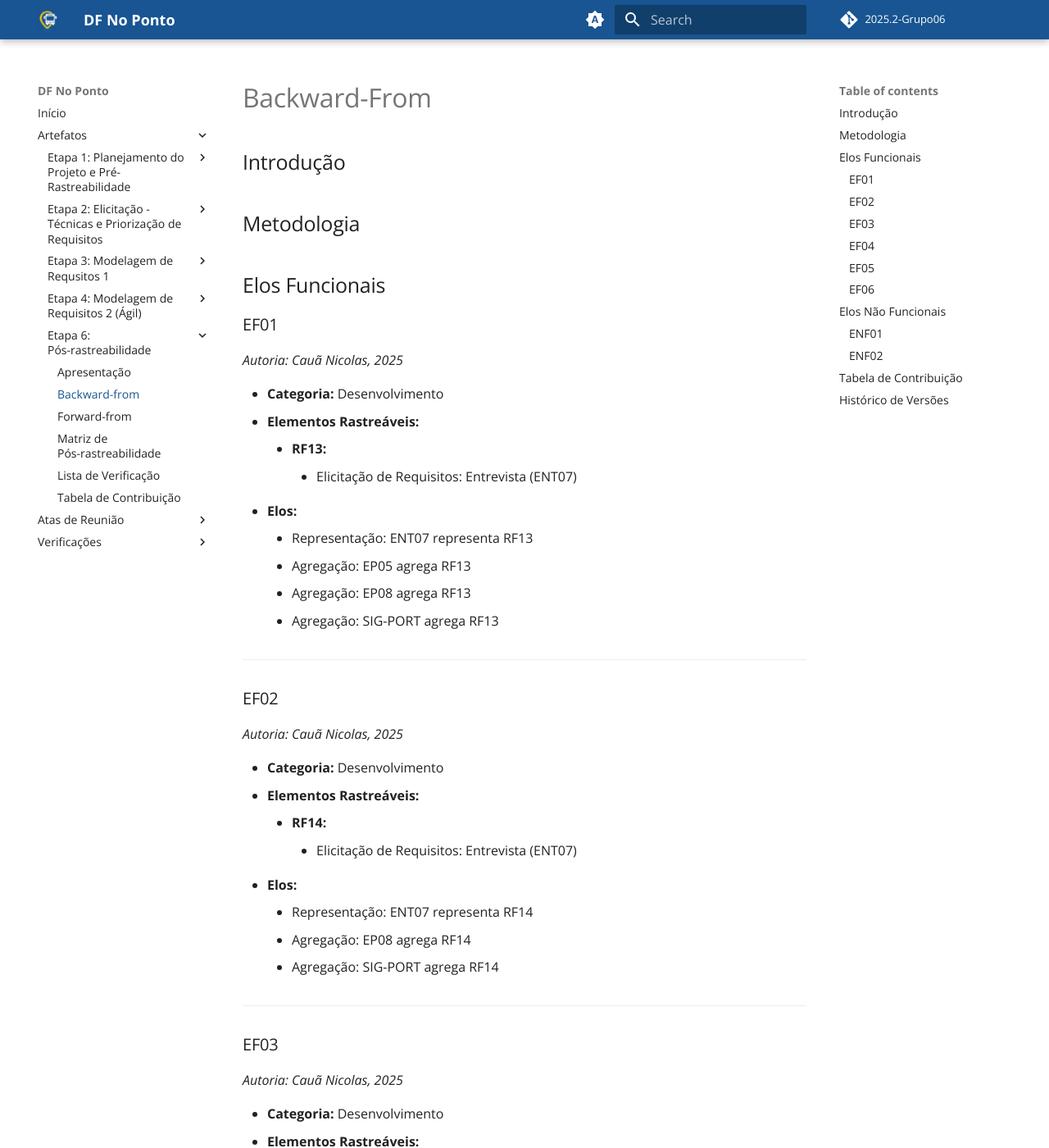
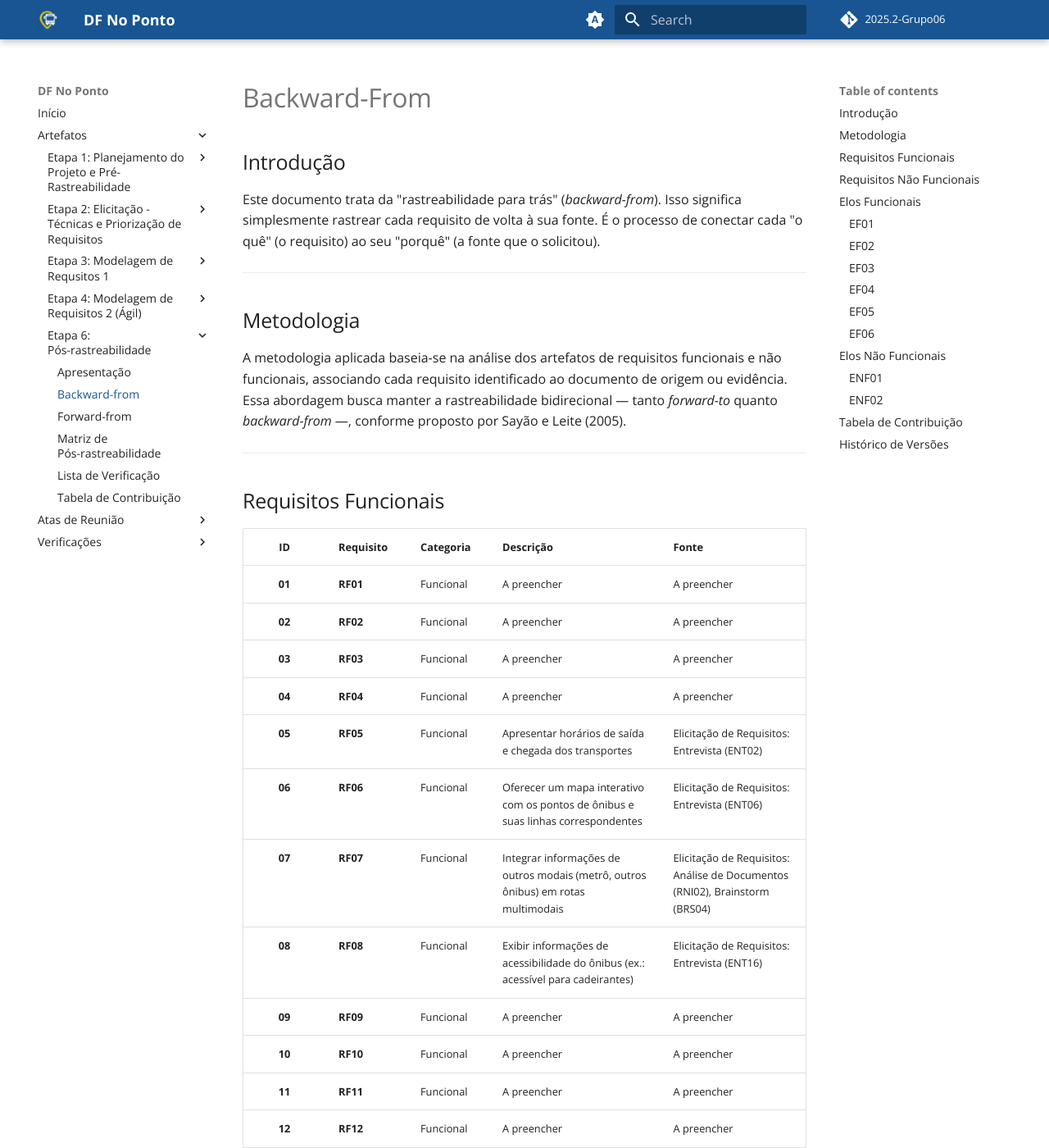
Before and after one commit to Requisitos-de-Software/2025.2-Grupo06, an MkDocs documentation site: the page built from docs/pos-rastreabilidade/backward.md, in a window 1280 px wide and 1400 px high. Shown: the whole window at 82% size. Built offline with MkDocs 1.6.1 and Material for MkDocs 9.7.7, drawn with Linux system fonts in a browser that asks for light colours; comment, search, counter and statistics services are not loaded; some of the changed text lies outside the part shown.

Commit message:
Update backward.md

```diff
--- a/docs/pos-rastreabilidade/backward.md
+++ b/docs/pos-rastreabilidade/backward.md
@@ -2,7 +2,69 @@
 
 ## Introdução
 
+Este documento trata da "rastreabilidade para trás" (*backward-from*). Isso significa simplesmente rastrear cada requisito de volta à sua fonte. É o processo de conectar cada "o quê" (o requisito) ao seu "porquê" (a fonte que o solicitou).
+
+---
+
 ## Metodologia
+
+A metodologia aplicada baseia-se na análise dos artefatos de requisitos funcionais e não funcionais, associando cada requisito identificado ao documento de origem ou evidência. Essa abordagem busca manter a rastreabilidade bidirecional — tanto *forward-to* quanto *backward-from* —, conforme proposto por Sayão e Leite (2005).
+
+---
+## Requisitos Funcionais
+
+| **ID** | **Requisito** | **Categoria** | **Descrição** | **Fonte** |
+|:------:|:---------------|:--------------|:---------------|:-----------|
+| **01** | **RF01** | Funcional | A preencher | A preencher |
+| **02** | **RF02** | Funcional | A preencher | A preencher |
+| **03** | **RF03** | Funcional | A preencher | A preencher |
+| **04** | **RF04** | Funcional | A preencher | A preencher |
+| **05** | **RF05** | Funcional | Apresentar horários de saída e chegada dos transportes | Elicitação de Requisitos: Entrevista (ENT02) |
+| **06** | **RF06** | Funcional | Oferecer um mapa interativo com os pontos de ônibus e suas linhas correspondentes | Elicitação de Requisitos: Entrevista (ENT06) |
+| **07** | **RF07** | Funcional | Integrar informações de outros modais (metrô, outros ônibus) em rotas multimodais | Elicitação de Requisitos: Análise de Documentos (RNI02), Brainstorm (BRS04) |
+| **08** | **RF08** | Funcional | Exibir informações de acessibilidade do ônibus (ex.: acessível para cadeirantes) | Elicitação de Requisitos: Entrevista (ENT16) |
+| **09** | **RF09** | Funcional | A preencher | A preencher |
+| **10** | **RF10** | Funcional | A preencher | A preencher |
+| **11** | **RF11** | Funcional | A preencher | A preencher |
+| **12** | **RF12** | Funcional | A preencher | A preencher |
+| **13** | **RF13** | Funcional | A preencher | A preencher |
+| **14** | **RF14** | Funcional | A preencher | A preencher |
+| **15** | **RF15** | Funcional | A preencher | A preencher |
+| **16** | **RF16** | Funcional | A preencher | A preencher |
+| **17** | **RF17** | Funcional | A preencher | A preencher |
+| **18** | **RF18** | Funcional | A preencher | A preencher |
+| **19** | **RF19** | Funcional | A preencher | A preencher |
+| **20** | **RF20** | Funcional | A preencher | A preencher |
+| **21** | **RF21** | Funcional | A preencher | A preencher |
+| **22** | **RF22** | Funcional | A preencher | A preencher |
+| **23** | **RF23** | Funcional | A preencher | A preencher |
+| **24** | **RF24** | Funcional | A preencher | A preencher |
+| **25** | **RF25** | Funcional | A preencher | A preencher |
+| **26** | **RF26** | Funcional | A preencher | A preencher |
+| **27** | **RF27** | Funcional | A preencher | A preencher |
+| **28** | **RF28** | Funcional | A preencher | A preencher |
+| **29** | **RF29** | Funcional | A preencher | A preencher |
+| **30** | **RF30** | Funcional | A preencher | A preencher |
+| **31** | **RF31** | Funcional | Sistema de recompensas por uso sustentável do transporte público | Elicitação de Requisitos: Brainstorm (BRS09) |
+| **32** | **RF32** | Funcional | Exibir relatórios de impacto ambiental (CO₂ economizado) | Elicitação de Requisitos: Brainstorm (BRS11) |
+
+
+---
+
+## Requisitos Não Funcionais
+
+| **ID** | **Requisito** | **Categoria** | **Descrição** | **Fonte** |
+|:------:|:---------------|:--------------|:---------------|:-----------|
+| **01** | **RNF01** | A preencher | A preencher | A preencher |
+| **02** | **RNF02** | A preencher | A preencher | A preencher |
+| **03** | **RNF03** | A preencher | A preencher | A preencher |
+| **04** | **RNF04** | A preencher | A preencher | A preencher |
+| **05** | **RNF05** | A preencher | A preencher | A preencher |
+| **06** | **RNF06** | Não Funcional | Baixo consumo de bateria e dados móveis.| Analise de documentos |
+| **07** | **RNF07** | Não Funcional | Compatibilidade com dispositivos Android e iOS. | Elicitação de Requisitos: Entrevista (ENT19) |
+| **08** | **RNF08** | A preencher | A preencher | A preencher |
+| **09** | **RNF09** | A preencher | A preencher | A preencher |
+| **10** | **RNF10** | A preencher | A preencher | A preencher |
 
 ## Elos Funcionais
 
```
